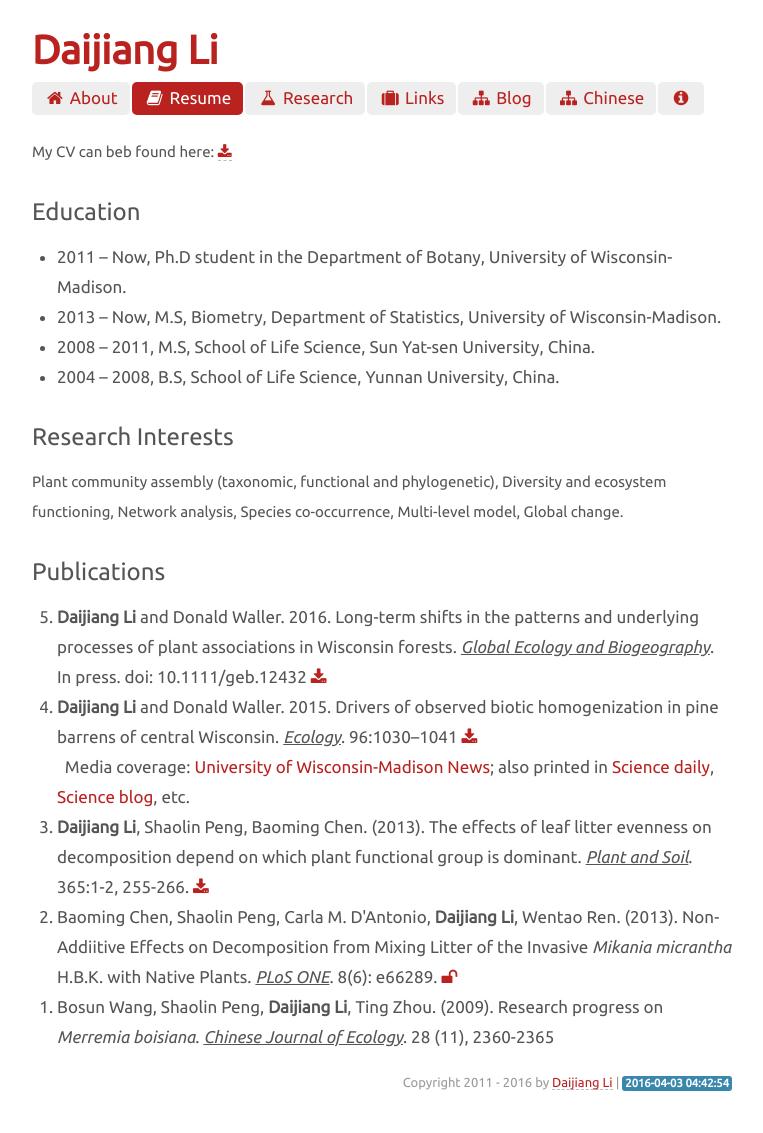
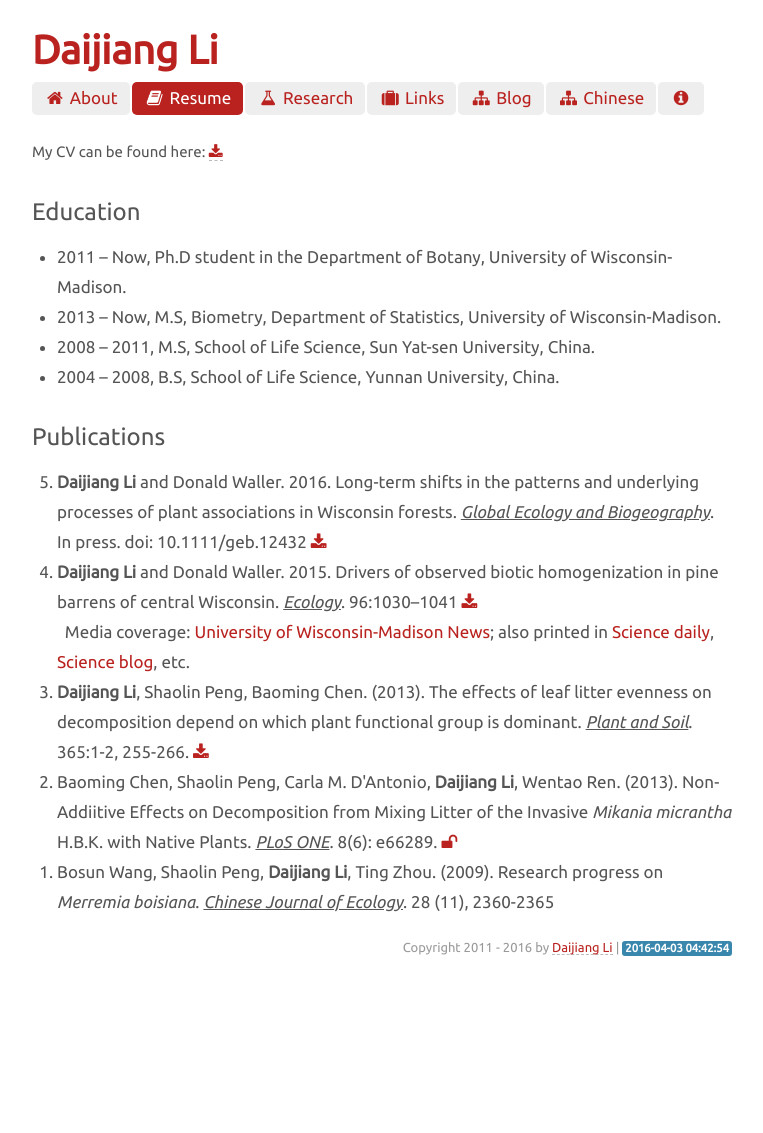
Before and after one commit to daijiang/Old-website, a Jekyll site: the page built from resume.md, in a window 1280 px wide. Shown: the whole page, without its empty margins (258-1021 px from the left). Built offline with Jekyll 4.4.1, drawn with Linux system fonts in a browser that asks for light colours; after the commit the page ends 998 px from its top, so only the background shows below that.

Commit message:
markdown format messed up after kramdown update by github pages...

```diff
--- a/resume.md
+++ b/resume.md
@@ -15,7 +15,7 @@
 <li><a href="README.html"><i class="fa fa-info-circle fa-fw"></i> </a></li>
 </ul>
 
-My CV can beb found here: <a target="_blank" href="/pdf/Li_cv.pdf"><i class="fa fa-download"></i></a>
+My CV can be found here: <a target="_blank" href="/pdf/Li_cv.pdf"><i class="fa fa-download"></i></a>
 
 
 ## Education
@@ -25,9 +25,9 @@
 - 2008 -- 2011, M.S, School of Life Science, Sun Yat-sen University, China.
 - 2004 -- 2008, B.S, School of Life Science, Yunnan University, China.
 
-## Research Interests
+<!-- ## Research Interests
 
-Plant community assembly (taxonomic, functional and phylogenetic), Diversity and ecosystem functioning, Network analysis, Species co-occurrence, Multi-level model, Global change.
+Plant community assembly (taxonomic, functional and phylogenetic), Diversity and ecosystem functioning, Network analysis, Species co-occurrence, Multi-level model, Global change. -->
 
 <!-- ## Academic Appointments
 
```
Also changed, not shown: about.md (+4 -2 lines).
